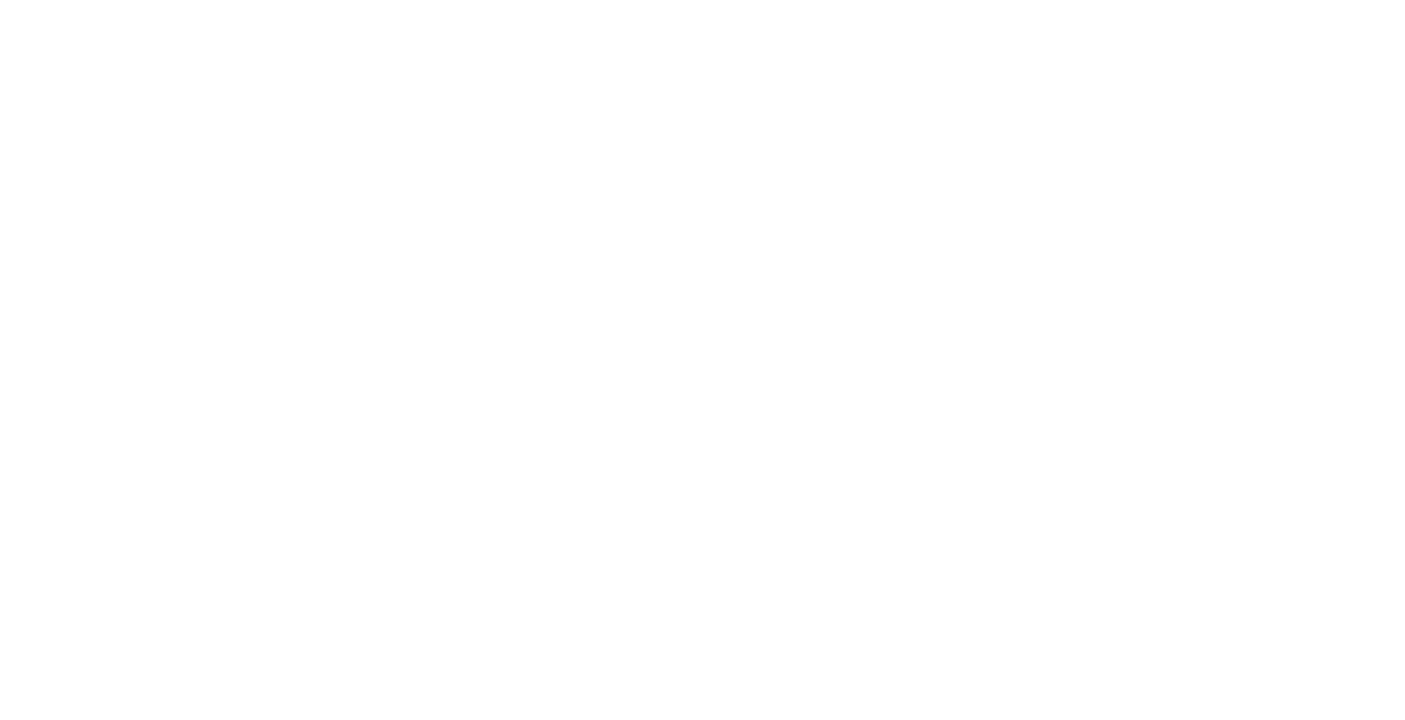
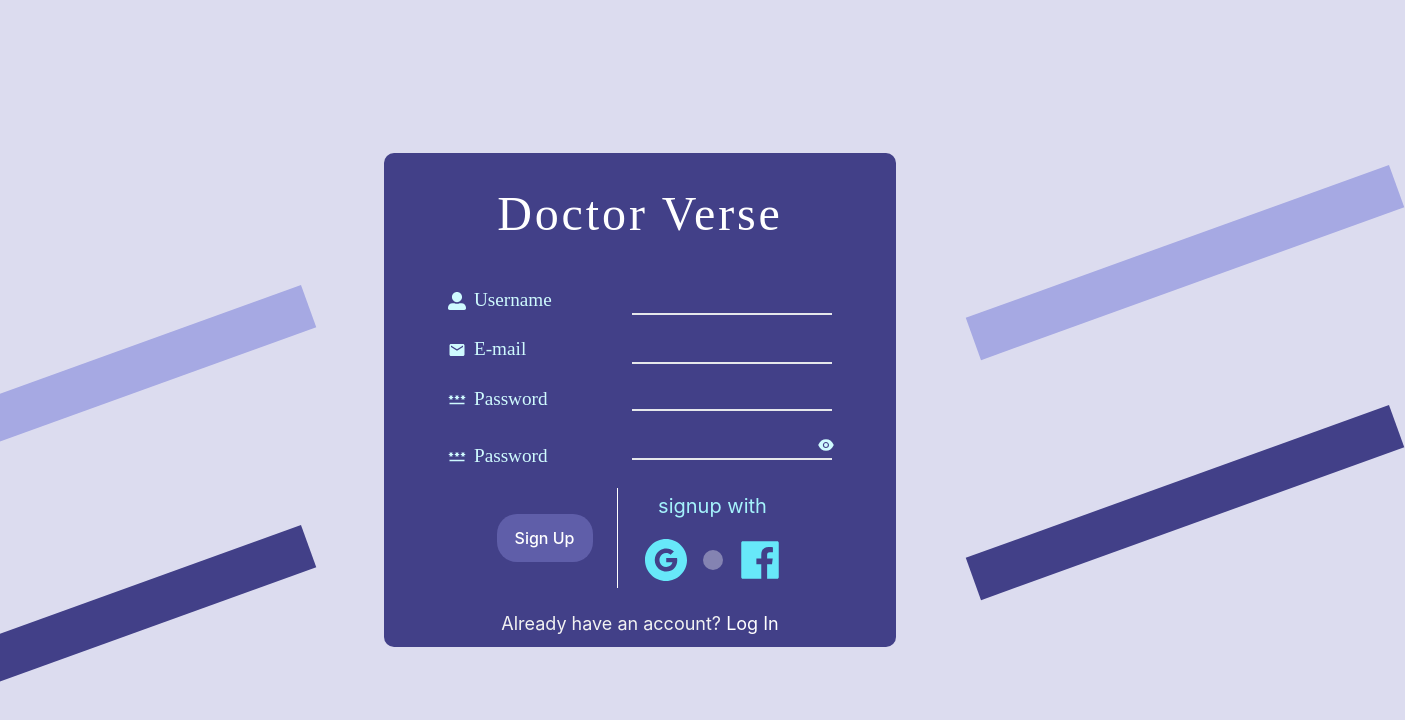
Before and after one commit to jain-rishabh-21/DoctorVerse, a React (Create React App) app in the folder client/: page /register in a window 1280 px wide. Before the commit this address had no page. Shown: the top 720 px of the page, 1405 px wide, since content can reach past the window. Built offline with nearby package versions, Linux system fonts and the light colour scheme.

Commit message:
feat: major design changes

```diff
--- a/client/src/pages/Login/Login.js
+++ b/client/src/pages/Login/Login.js
@@ -61,9 +61,10 @@
       <div className='loginDiv'>
         <form className='formDiv'>
           <h3>Doctor Verse</h3>
+          {/*username/email  */}
           <div className='form-element'>
             <div className='flex gap-2 items-center justify-center text-center'>
-              <FaUserAlt className='relative items-center text-lg text-cyan-100' />
+              <MdEmail className='relative items-center text-lg text-cyan-100' />
               <label className='text-[1.2rem] text-cyan-100 text-center'>E-mail</label>
             </div>
             <input
@@ -78,7 +79,7 @@
               required
               style={{ color: '#F2F2F2' }} />
           </div>
-
+          {/* password */}
           <div className='form-element'>
             <div className='flex gap-2 items-center justify-center text-center'>
               <MdPassword className='relative items-center text-lg text-cyan-100' />
--- a/client/src/pages/SignUp/SignUp.js
+++ b/client/src/pages/SignUp/SignUp.js
@@ -1,7 +1,10 @@
-import React from 'react'
+import React, { useState } from 'react'
 import './signUp.css'
 import { Link } from 'react-router-dom'
 import { useNavigate } from 'react-router-dom'
+import { FaUserAlt } from 'react-icons/fa'
+import { MdEmail, MdPassword } from 'react-icons/md'
+import { AiFillEyeInvisible, AiFillEye, AiFillGoogleCircle, AiFillFacebook } from 'react-icons/ai'
 
 export default function SignUp() {
   const [details, setDetails] = React.useState({ name: '', email: '', password: '', confirmPassword: '' })
@@ -35,6 +38,24 @@
     }
   }
 
+  const [showPassword, setShowPassword] = useState(false);
+
+  const togglePassword = () => {
+    setShowPassword(!showPassword);
+  }
+
+  const showHidePassword = () => {
+    const password = document.getElementById('password');
+    const confirmPassword = document.getElementById('confirmPassword');
+    if (showPassword) {
+      password.type = 'password';
+      confirmPassword.type = 'password';
+    } else {
+      password.type = 'text';
+      confirmPassword.type = 'text';
+    }
+  }
+
   return (
     <>
       <div className='rectangleRight'></div>
@@ -45,89 +66,107 @@
       <div className='loginDiv'>
         <form className='formDiv'>
           <h3>Doctor Verse</h3>
+          {/* username */}
           <div className='form-element'>
-            <label>Username</label>
+            <div className='flex gap-2 items-center justify-center text-center'>
+              <FaUserAlt className='relative items-center text-lg text-cyan-100' />
+              <label className='text-[1.2rem] text-cyan-100 text-center'>Username</label>
+            </div>
             <input
-              name='name'
-              className='input'
-              type='text' autoComplete='off'
+              name='email'
+              className='bg-transparent outline-none text-center text-white w-[200px] border-b-2 border-solid'
+              type='text'
+              autoComplete='off'
               onChange={
                 e => setDetails({ ...details, name: e.target.value })
               }
               value={details.name}
-              style={{ color: '#F2F2F2' }}
-              required />
+              required
+              style={{ color: '#F2F2F2' }} />
           </div>
+          {/* email */}
           <div className='form-element'>
-            <label>E-mail Address</label>
+            <div className='flex gap-2 items-center justify-center text-center'>
+              <MdEmail className='relative items-center text-lg text-cyan-100' />
+              <label className='text-[1.2rem] text-cyan-100 text-center'>E-mail</label>
+            </div>
             <input
               name='email'
-              className='input'
+              className='bg-transparent outline-none text-center text-white w-[200px] border-b-2 border-solid'
               type='text'
               autoComplete='off'
               onChange={
                 e => setDetails({ ...details, email: e.target.value })
               }
               value={details.email}
-              style={{ color: '#F2F2F2' }}
-              required />
+              required
+              style={{ color: '#F2F2F2' }} />
           </div>
+          {/* password */}
           <div className='form-element'>
-            <label>Create Password</label>
+            <div className='flex gap-2 items-center justify-center text-center'>
+              <MdPassword className='relative items-center text-lg text-cyan-100' />
+              <label className='text-[1.2rem] text-cyan-100 text-center'>Password</label>
+            </div>
+            <div className='relative items-center'>
               <input
                 name='password'
-              className='input'
-              type='text'
+                className='bg-transparent outline-none text-center text-white w-[200px] border-b-2 border-solid'
+                id='password'
                 autoComplete='off'
                 onChange={
                   e => setDetails({ ...details, password: e.target.value })
                 }
                 value={details.password}
-              style={{ color: '#F2F2F2' }}
-              required />
+                required
+              />
             </div>
+          </div>
+          {/* confirm password */}
           <div className='form-element'>
-            <label>Confirm Password</label>
+            <div className='flex gap-2 items-center justify-center text-center'>
+              <MdPassword className='relative items-center text-lg text-cyan-100' />
+              <label className='text-[1.2rem] text-cyan-100 text-center'>Password</label>
+            </div>
+            <div className='relative items-center'>
               <input
                 name='password'
-              className='input'
-              type='text'
+                id='confirmPassword'
+                className='bg-transparent outline-none text-center text-white w-[200px] border-b-2 border-solid'
                 autoComplete='off'
                 onChange={
                   e => setDetails({ ...details, confirmPassword: e.target.value })
                 }
                 value={details.confirmPassword}
-              style={{ color: '#F2F2F2' }}
-              required />
+                required
+              />
+              {
+                showPassword ? (
+                  <AiFillEyeInvisible className='relative bottom-6 left-[185px] items-center text-lg text-cyan-100' onClick={() => {
+                    togglePassword();
+                    showHidePassword();
+                  }} />
+                ) : (
+                  <AiFillEye className='relative bottom-6 left-[185px] items-center text-lg text-cyan-100' onClick={() => {
+                    togglePassword();
+                    showHidePassword();
+                  }} />
+                )
+              }
+            </div>
           </div>
 
           {/* Form Buttons */}
-          <div className='FormButtonsDiv'>
-            <div className='signUp'><button className='formButton'
-              style={{
-                backgroundColor: '#F2F2F2',
-                color: '#000000',
-                border: '1px solid #000000',
-                borderRadius: '5px',
-                width: '5rem',
-                height: '3rem',
-                fontSize: '1rem',
-                fontWeight: 'bold',
-                cursor: 'pointer'
-              }}
-              onClick={handleSignUp}>Sign Up</button></div>
+          <div className='flex justify-around pb-3 items-center gap-6'>
+            <div className='signUp'><button onClick={handleSignUp} className=''>Sign Up</button></div>
             <div className='line'></div>
-            <div className='signUpWithSocials'>
-              <a href="https://www.freepnglogos.com/pics/google-logo" title="Image from freepnglogos.com">
-                <img
-                  src="https://www.freepnglogos.com/uploads/google-logo-png/google-logo-icon-png-transparent-background-osteopathy-16.png"
-                  width="50" alt="google logo icon png transparent background osteopathy" />
-              </a>
+            <div className='flex flex-col gap-4 justify-center items-center'>
+              <div className='text-xl text-cyan-200'>signup with</div>
+              <div className='flex justify-center items-center gap-2'>
+                <AiFillGoogleCircle className='text-5xl hover:text-slate-500 text-cyan-300 hover:scale-125 transition-all ease-in-out duration-150 cursor-pointer' />
                 <div className='dot'></div>
-              <a href="https://www.freepnglogos.com/pics/logo-facebookpng" title="Image from freepnglogos.com">
-                <img style={{ backgroundColor: "#F2F2F2", borderRadius: "50%", border: "1px solid rgb(0,0,0,0)" }} src="https://www.freepnglogos.com/uploads/facebook-logo-icon/facebook-logo-icon-facebook-logo-png-transparent-svg-vector-bie-supply-16.png"
-                  width="50" alt="facebook icon png background" />
-              </a>
+                <AiFillFacebook className='text-5xl hover:text-[#0165E1] text-cyan-300 hover:scale-125 transition-all ease-in-out duration-150 cursor-pointer' />
+              </div>
             </div>
           </div>
           <div className='signUp'>
--- a/client/src/pages/SignUp/signUp.css
+++ b/client/src/pages/SignUp/signUp.css
@@ -57,14 +57,14 @@
 
 
 /* Inputs */
-input[type=text] {
+/* input[type=text] {
     background-color: transparent;
     border: none;
     border-bottom: 1px solid #9694E4;
     outline: none;
     position: relative;
     width: 40%;
-  }
+  } */
 
 
   /* Label */
--- a/client/src/routes.js
+++ b/client/src/routes.js
@@ -25,7 +25,7 @@
         element:Login
 },
 {
-        path:"/signup",
+        path:"/register",
         element:SignUp
 }
 ];
```
Lines whose indentation alone changed are shown as unchanged.
